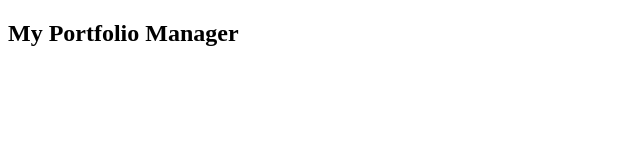
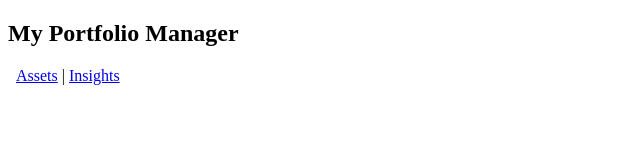
Before and after one commit to LuCheng9712/PortfolioManagerFrontEnd, an Angular app: page / in a window 1280 px wide. Shown: the top 160 px of the page, without its empty margins (0-640 px from the left). Built offline with nearby package versions, Linux system fonts and the light colour scheme.

Commit message:
added insights and assets routing

```diff
--- a/src/app/app-routing.module.ts
+++ b/src/app/app-routing.module.ts
@@ -1,7 +1,12 @@
 import { NgModule } from '@angular/core';
 import { RouterModule, Routes } from '@angular/router';
+import { AssetsComponent } from './assets/assets.component';
+import { InsightsComponent } from './insights/insights.component'
 
-const routes: Routes = [];
+const routes: Routes = [
+  {path:'assets', component:AssetsComponent},
+  {path:'insights', component:InsightsComponent}
+];
 
 @NgModule({
   imports: [RouterModule.forRoot(routes)],
--- a/src/app/app.component.html
+++ b/src/app/app.component.html
@@ -9,6 +9,11 @@
   <h2>My Portfolio Manager</h2>
 </header>
 <body>
+  <nav>
+    <a routerLink='/assets'>Assets</a> |
+    <a routerLink='/insights'>Insights</a>
+  </nav>
 
+  <router-outlet></router-outlet>
 </body>
 </html>
```
